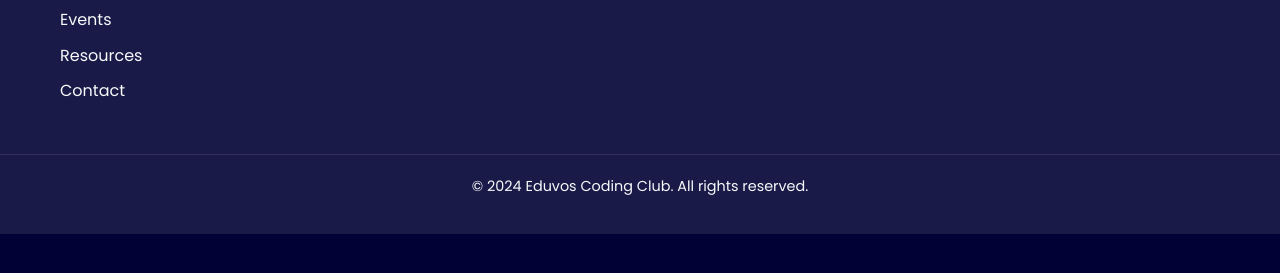
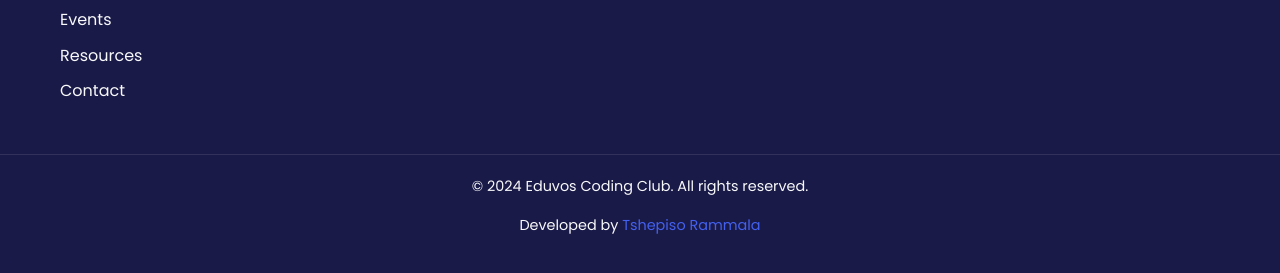
Before and after one commit to YiBbz/CodingClubWebsite, a plain HTML site: page about.html in a window 1280 px wide. Shown: the part 1183-1456 px from the top of the page. Before the commit the page ends 1417 px from the top, so only its background shows below. Drawn offline with Linux system fonts and the light colour scheme.

Commit message:
Added Ownership Tags

```diff
--- a/about.html
+++ b/about.html
@@ -111,6 +111,7 @@
         </div>
         <div class="footer-bottom">
             <p>&copy; 2024 Eduvos Coding Club. All rights reserved.</p>
+            <p>Developed by <a href="https://github.com/YiBbz">Tshepiso Rammala</a></p>
         </div>
     </footer>
 
```
Also changed, not shown: contact.html (+1 -0 lines), events.html (+1 -0 lines), index.html (+1 -0 lines), resources.html (+1 -0 lines).
